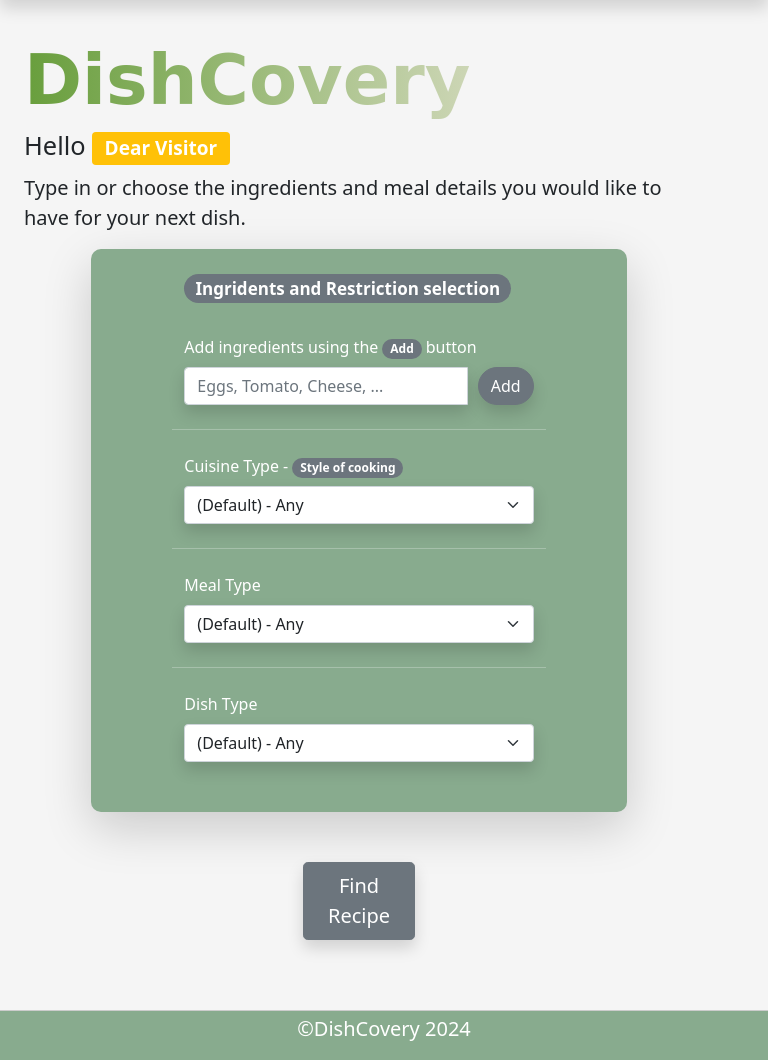
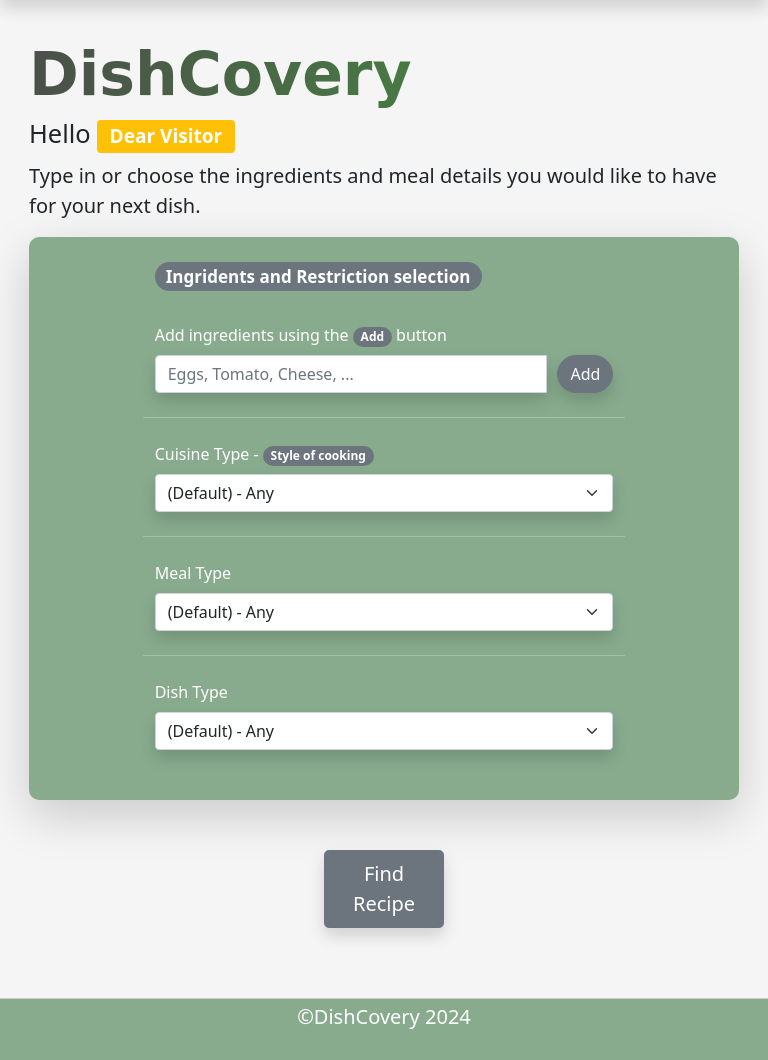
Before and after one commit to NebiyouBelaineh/Dishcovery, a Flask app: page /recipe_finder in a window 768 px wide. Shown: the part 82-1142 px from the top of the page. After the commit the page ends 1111 px from the top, so only its background shows below. Run offline with Flask 3, Linux system fonts and the light colour scheme; some libraries are stand-ins or nearby versions.

Commit message:
Made the homepage, login and register pages responsive for mobile

```diff
--- a/dishcovery/static/styles/recipe_finder.css
+++ b/dishcovery/static/styles/recipe_finder.css
@@ -7,7 +7,9 @@ div main.recipe_finder {
 .recipe_finder_container {
   margin-top: 70px;
   margin-bottom: 70px;
+  padding: 50px 50px 0px 0px;
 }
+
 .par_container {
   background-color: #88ab8e;
   border-radius: 10px;
@@ -42,9 +44,6 @@ footer.inner_footer {
   background-clip: text;
   -webkit-background-clip: text;
 }
-.recipe_finder_container {
-  padding: 50px 50px 0px 0px;
-}
 div.selectedIngredients {
   display: inline;
   margin-right: 10px;
@@ -54,6 +53,25 @@ p.ingredientText {
 }
 .navbar-dark,
 .navbar-toggler {
-    color: rgba(255,255,255,1) !important;
-    border-color: rgba(255,255,255,1) !important
+  color: rgba(255, 255, 255, 1) !important;
+  border-color: rgba(255, 255, 255, 1) !important;
 }
+
+@media (max-width: 768px) {
+  .recipe_finder_container {
+    padding: 50px 0px 0px 0px;
+  }
+  main.recipe_finder {
+    padding: 0 5px 0 5px;
+  }
+  .main-logo h1 {
+    /* color: #689e3c; */
+    background-image: linear-gradient(to right, #4b4f4a, #449e3c);
+    font-size: 60px;
+
+  }
+  .par_container {
+    width: auto;
+    padding: 0 5px 0 5px;
+  }
+}
--- a/dishcovery/templates/login.html
+++ b/dishcovery/templates/login.html
@@ -29,7 +29,7 @@
 		  </div>
 
 		  <div class="form-floating" style="margin-top:10px">
-			<span>Do not have and account</span> <a href="{{ url_for('register_route') }}" class="btn btn-sm btn-secondary">Register</a>
+			<span>Do not have an account?</span> <a href="{{ url_for('register_route') }}" class="btn btn-sm btn-secondary">Register</a>
 		  </div>
 		  {{ form.submit(class="w-100 btn btn-lg btn-secondary custom-register") }}
 		</form>
--- a/dishcovery/templates/recipe_finder.html
+++ b/dishcovery/templates/recipe_finder.html
@@ -25,7 +25,7 @@
         have for your next dish.
       </p>
     </div>
-    <div class="par_container shadow-lg">
+    <div class="par_container sm md lg shadow-lg">
       <div class="row justify-content-center">
         <div class="col-md-8">
           <br />
--- a/dishcovery/templates/register.html
+++ b/dishcovery/templates/register.html
@@ -16,7 +16,7 @@
 			<!-- ---protect from cros forgery attacks--- -->
 			{{ form.hidden_tag() }}
 
-		  <h1 class="h3 mb-3 fw-normal">Please register</h1>
+		  <h1 class="h3 mb-3 fw-normal">Please Register</h1>
 
 		  <div class="form-floating">
 
@@ -44,7 +44,7 @@
 		  </div>
 
 			<div class="form-floating" style="margin-top:10px">
-				<span>Do you have and account</span> <a href="{{ url_for('login_route') }}" class="btn btn-sm btn-secondary">Sign in</a>
+				<span>Already have an account? </span> <a href="{{ url_for('login_route') }}" class="btn btn-sm btn-secondary">Sign in</a>
 			  </div>
 		  {{ form.submit(class="w-100 btn btn-lg btn-secondary custom-register") }}
 		</form>
```
Also changed, not shown: dishcovery/static/styles/homepage.css (+10 -15 lines), dishcovery/static/styles/login_register.css (+8 -1 lines), dishcovery/templates/homepage.html (+10 -5 lines).
